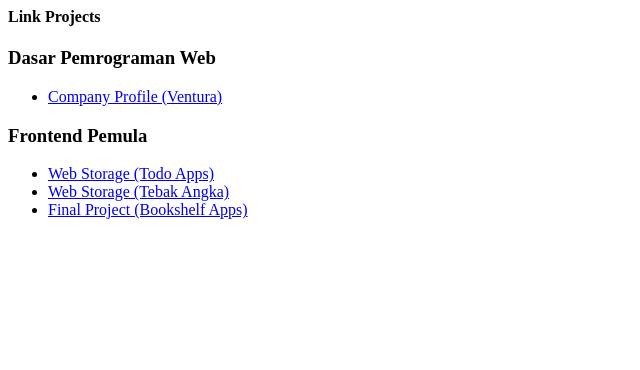
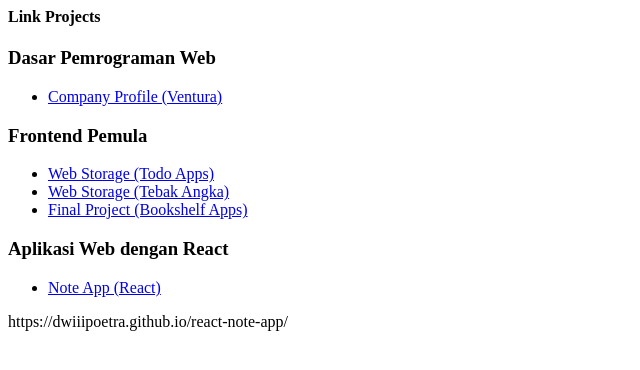
Before and after one commit to dwiiipoetra/reactdev_dicoding, a plain HTML site: page index.html in a window 1280 px wide. Shown: the whole page, without its empty margins (0-640 px from the left). Drawn offline with Linux system fonts and the light colour scheme.

Commit message:
Update index.html

```diff
--- a/index.html
+++ b/index.html
@@ -21,3 +21,13 @@
         <a href="https://dwiiipoetra.github.io/reactdev_dicoding/frontend_pemula/bookshelf_apps">Final Project (Bookshelf Apps)</a>
       </li>
    </div>
+
+    <div>
+     <h3>Aplikasi Web dengan React</h3>
+     <ul>
+      <li>
+        <a href="https://dwiiipoetra.github.io/react-note-app">Note App (React)</a>
+      </li>
+   </div>
+
+    https://dwiiipoetra.github.io/react-note-app/
```
